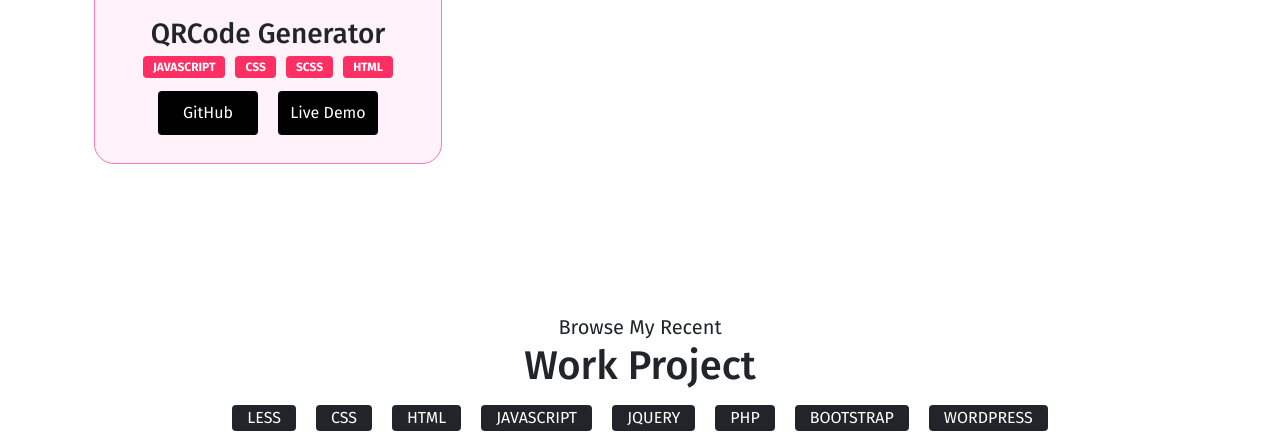
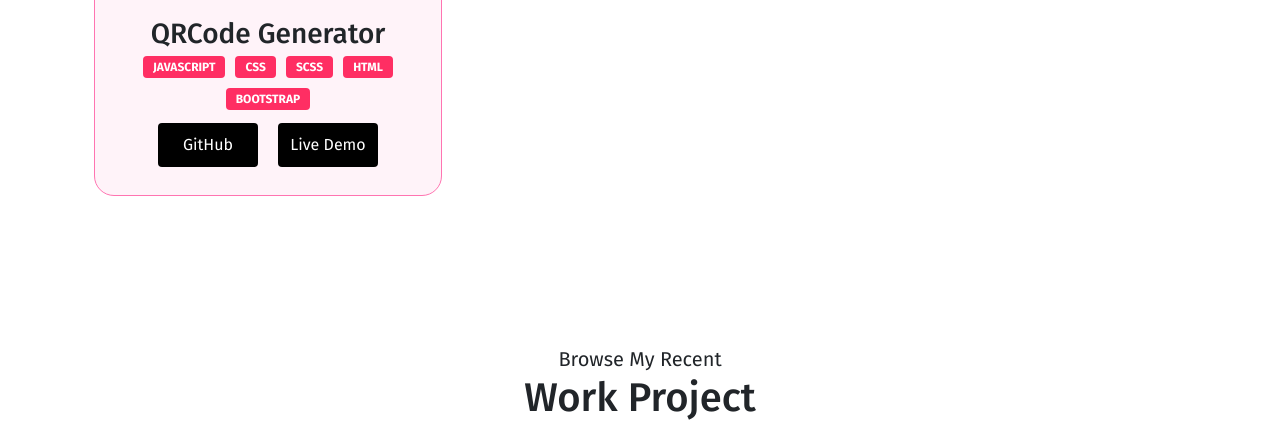
Before and after one commit to PinkyPink213/PinkyPink213.github.io, a website: page index.html in a window 1280 px wide. Shown: the part 2734-3168 px from the top of the page. Drawn offline with nearby package versions, Linux system fonts and the light colour scheme.

Commit message:
update badge miniproject

```diff
--- a/index.html
+++ b/index.html
@@ -235,6 +235,7 @@
               <span class="badge">CSS</span>
               <span class="badge">SCSS</span>
               <span class="badge">HTML</span>
+              <span class="badge">Bootstrap</span>
             </div>
             <div class="btn-box d-flex justify-content-center align-items-center flex-wrap">
               <a class="btn btn-primary" href="https://github.com/PinkyPink213/QRCode_Generator" role="button" target="_blank">GitHub</a>
```
